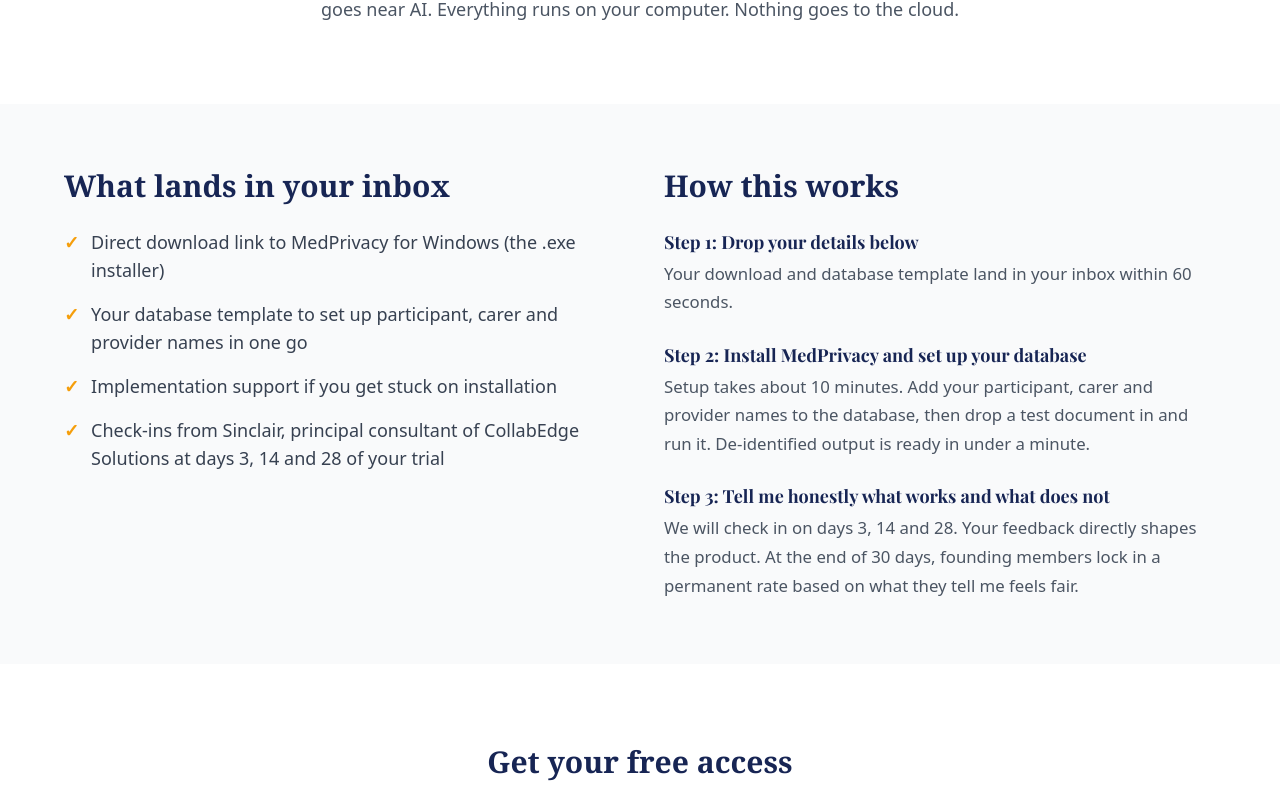
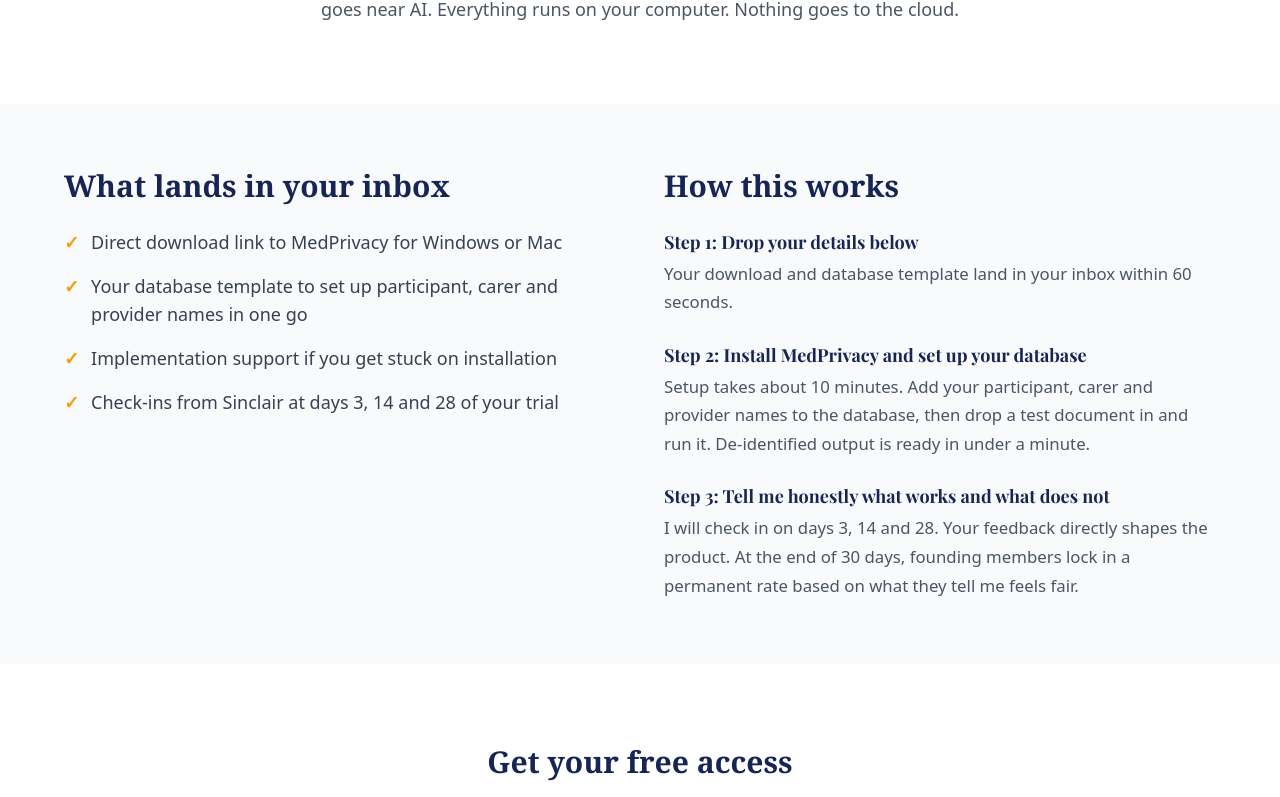
Before and after one commit to shurtis-0601/medprivacy, a Next.js app: page /founding-members in a window 1280 px wide. Shown: the part 436-1233 px from the top of the page. Built offline with nearby package versions, Linux system fonts and the light colour scheme.

Commit message:
Update page.tsx

```diff
--- a/app/founding-members/page.tsx
+++ b/app/founding-members/page.tsx
@@ -30,7 +30,7 @@
               <ul className="space-y-4 text-gray-700 text-lg">
                 <li className="flex items-start">
                   <span className="text-amber-500 font-bold mr-3">✓</span>
-                  Direct download link to MedPrivacy for Windows (the .exe installer)
+                  Direct download link to MedPrivacy for Windows or Mac
                 </li>
                 <li className="flex items-start">
                   <span className="text-amber-500 font-bold mr-3">✓</span>
@@ -42,7 +42,7 @@
                 </li>
                 <li className="flex items-start">
                   <span className="text-amber-500 font-bold mr-3">✓</span>
-                  Check-ins from Sinclair, principal consultant of CollabEdge Solutions at days 3, 14 and 28 of your trial
+                  Check-ins from Sinclair at days 3, 14 and 28 of your trial
                 </li>
               </ul>
             </div>
@@ -60,7 +60,7 @@
                 </div>
                 <div>
                   <h3 className="font-bold text-lg text-blue-950">Step 3: Tell me honestly what works and what does not</h3>
-                  <p className="text-gray-600 mt-1">We will check in on days 3, 14 and 28. Your feedback directly shapes the product. At the end of 30 days, founding members lock in a permanent rate based on what they tell me feels fair.</p>
+                  <p className="text-gray-600 mt-1">I will check in on days 3, 14 and 28. Your feedback directly shapes the product. At the end of 30 days, founding members lock in a permanent rate based on what they tell me feels fair.</p>
                 </div>
               </div>
             </div>
```
